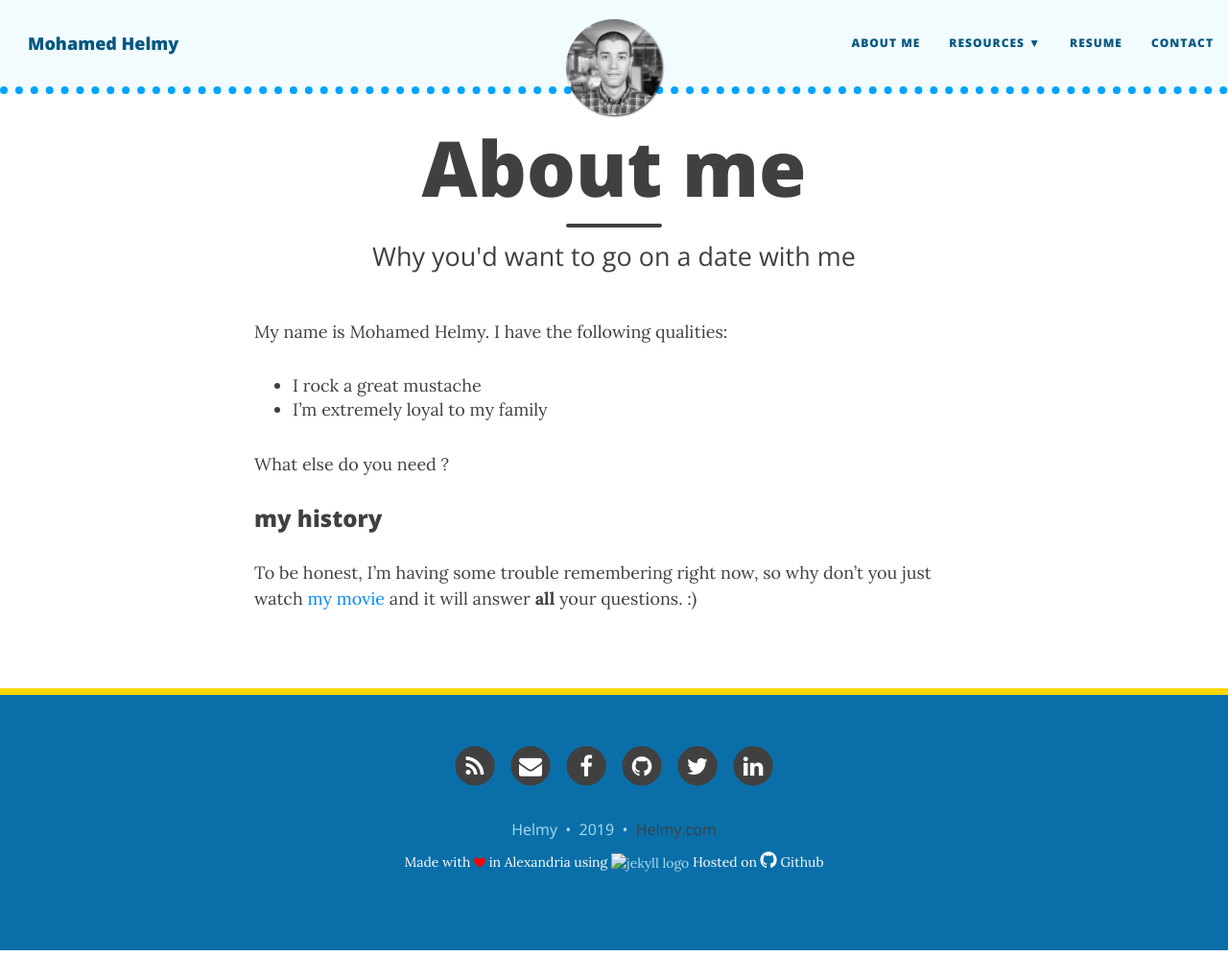
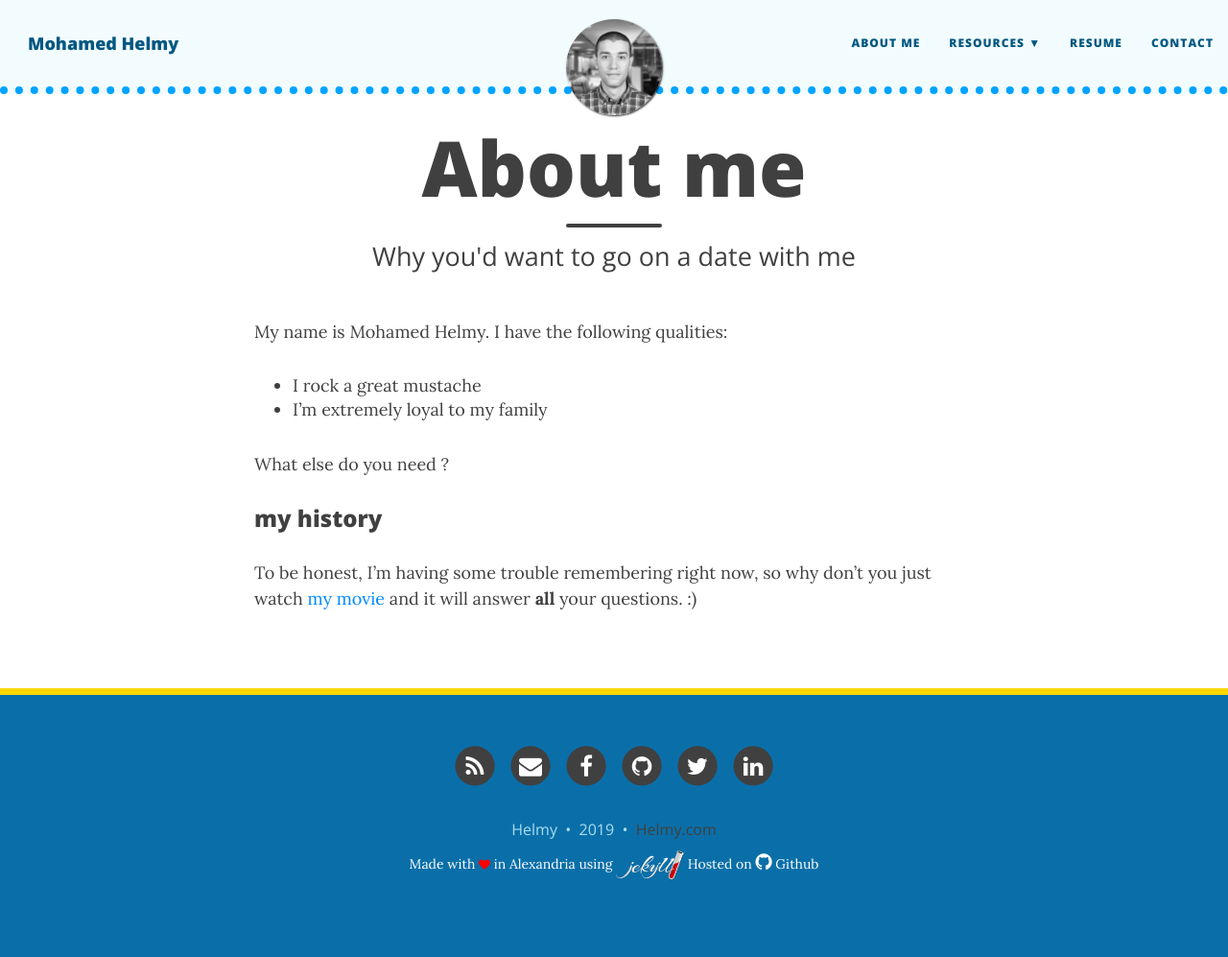
Before and after one commit to M-Helmy/m-helmy.github.io, a Jekyll site: the page built from aboutme.md, in a window 1280 px wide and 997 px high. Shown: the whole window at 96% size. Built offline with Jekyll 4.4.1, drawn with Linux system fonts in a browser that asks for light colours; nearby versions of some CDN libraries.

Commit message:
Update footer.html

```diff
--- a/_includes/footer.html
+++ b/_includes/footer.html
@@ -43,7 +43,7 @@
           <!-- Please don't remove this, keep my open source work credited :) -->
     <p class="theme-by text-muted">
 
-      <font color="white"> Made with </font> <i class="fa fa-heart" style="font-size:12px;color:red"></i> <font color="white"> in Alexandria using </font><img src="img/jekyll.png" alt="jekyll logo"> <font color="white"> Hosted on </font> <i class="fa fa-github" style="font-size:20px;color:white"></i><font color="white"> Github </font> </p>
+      <font color="white"> Made with </font> <i class="fa fa-heart" style="font-size:12px;color:red"></i> <font color="white"> in Alexandria using </font><img src="https://raw.githubusercontent.com/M-Helmy/m-helmy.github.io/master/img/jekyll.png" alt="jekyll logo"> <font color="white"> Hosted on </font> <i class="fa fa-github" style="font-size:20px;color:white"></i><font color="white"> Github </font> </p>
 
 
     </p>
```
